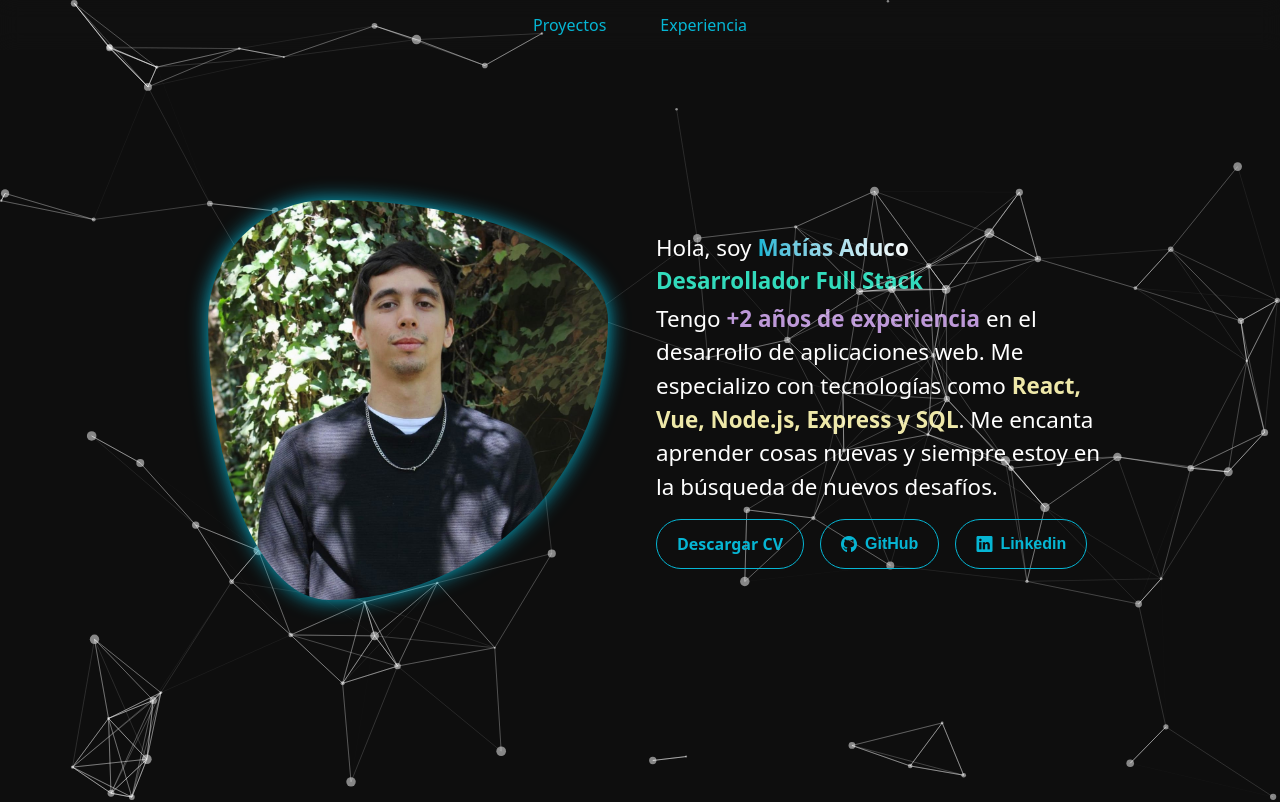
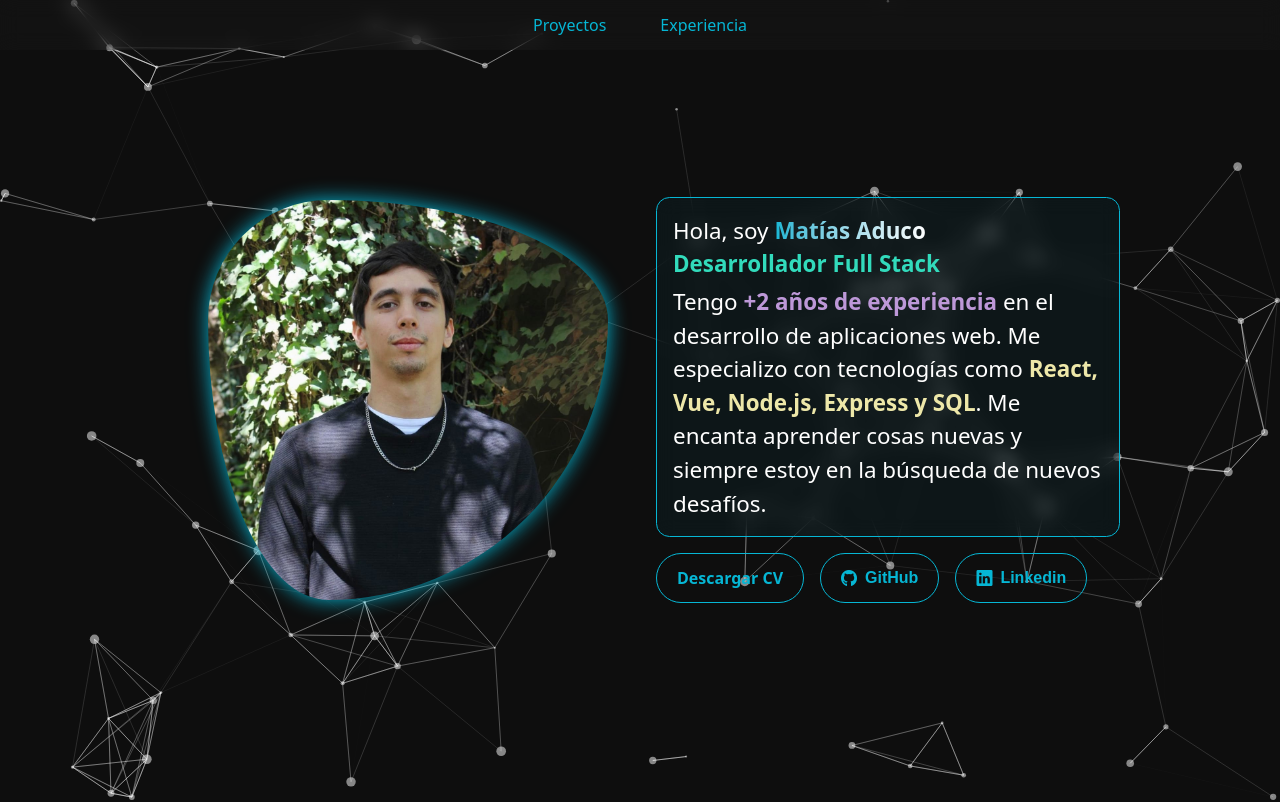
Before and after one commit to matiasaduco/portfolio, a React (Vite) app: page / in a window 1280 px wide. Shown: the top 802 px of the page. Built offline with nearby package versions, Linux system fonts and the light colour scheme; a web font is replaced by a local one.

Commit message:
NavBar ahora tiene un mayor z-index
Agregado fondo y border para texto en AboutMe

```diff
--- a/src/app/AboutMe/AboutMe.jsx
+++ b/src/app/AboutMe/AboutMe.jsx
@@ -20,7 +20,10 @@ const AboutMe = () => {
         alt='Foto de Perfil'
       />
       <div className='flex flex-col gap-4'>
-        <div className='biography'>
+        <div
+          className='biography border border-1 border-[#06B6D4] bg-[#06B6D4]/5 p-4'
+          style={{ backdropFilter: 'blur(10px)' }}
+        >
           Hola, soy{' '}
           <strong className='bg-gradient-to-r from-[#06B6D4] to-white bg-clip-text text-transparent'>
             Matías Aduco
@@ -28,13 +31,10 @@ const AboutMe = () => {
           <p className='font-bold mb-1 text-[#32dbbc]'>
             Desarrollador Full Stack
           </p>
-          Tengo <b className='text-[#bd98d8]'>+2 años de experiencia</b>{' '}
-          en el desarrollo de aplicaciones web. Me especializo con tecnologías
-          como{' '}
-          <b className='text-[#eee8a9]'>
-            React, Vue, Node.js, Express y SQL
-          </b>
-          . Me encanta aprender cosas nuevas y siempre estoy en la búsqueda de
+          Tengo <b className='text-[#bd98d8]'>+2 años de experiencia</b> en el
+          desarrollo de aplicaciones web. Me especializo con tecnologías como{' '}
+          <b className='text-[#eee8a9]'>React, Vue, Node.js, Express y SQL</b>.
+          Me encanta aprender cosas nuevas y siempre estoy en la búsqueda de
           nuevos desafíos.
         </div>
         <div className='flex gap-4 md:justify-center lg:justify-start'>
--- a/src/app/AboutMe/aboutMe.css
+++ b/src/app/AboutMe/aboutMe.css
@@ -5,6 +5,5 @@
 .biography {
   width: 100%;
   font-size: 1.4em;
-  color: white;
   border-radius: 0.6em;
 }
--- a/src/app/NavBar.jsx
+++ b/src/app/NavBar.jsx
@@ -1,11 +1,11 @@
 const Menu = () => {
   return (
     <header
-      className='fixed top-0'
+      className='fixed top-0 z-2'
       style={{
         width: '100%',
         backdropFilter: 'blur(10px)',
-        backgroundColor: 'rgba(255, 255, 255, 0.01)',
+        backgroundColor: 'rgba(255, 255, 255, 0.02)',
       }}
     >
       <nav className='flex justify-center gap-3'>
```
